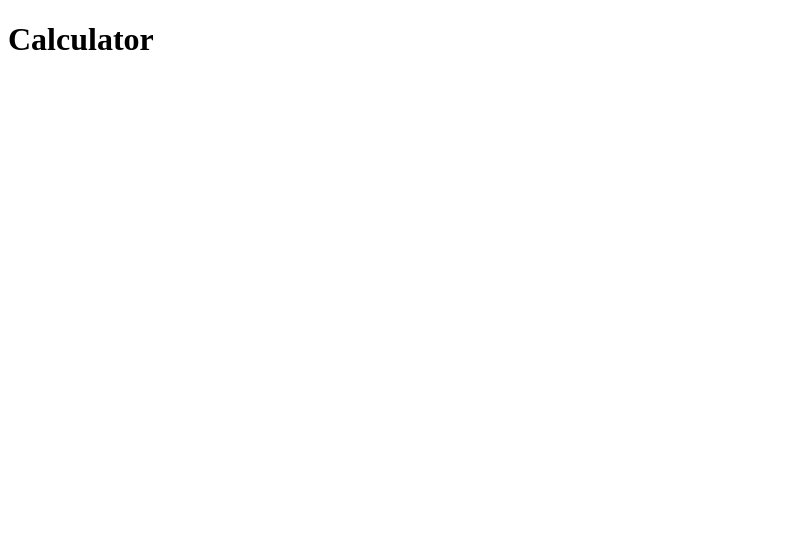
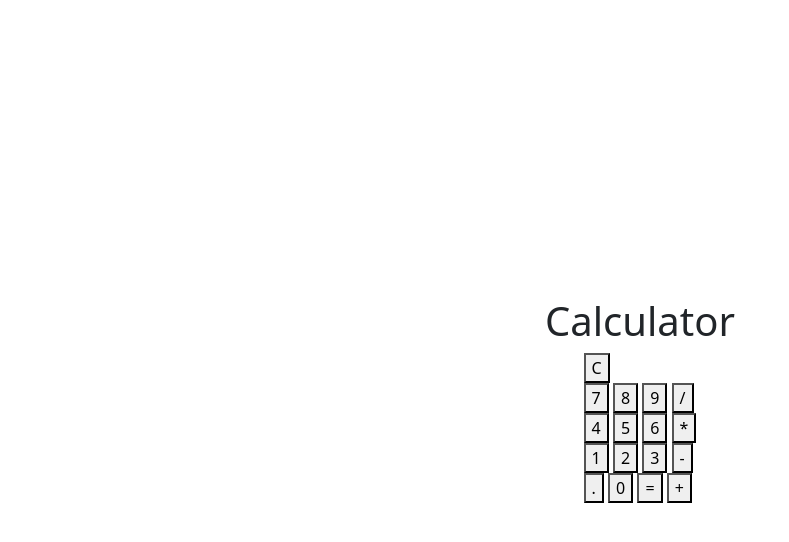
Before and after one commit to LukeBurton3D/calculator, a plain HTML site: page index.html in a window 1280 px wide. Shown: the whole page, without its empty margins (0-789 px from the left). Drawn offline with nearby package versions, Linux system fonts and the light colour scheme.

Commit message:
Added buttons and divs and installed bootstrap

```diff
--- a/index.html
+++ b/index.html
@@ -6,8 +6,39 @@
     <title>Calculator</title>
     <link rel="stylesheet" href="styles.css">
     <script src="main.js" defer></script>
+    <link href="https://cdn.jsdelivr.net/npm/bootstrap@5.3.7/dist/css/bootstrap.min.css" rel="stylesheet" integrity="sha384-LN+7fdVzj6u52u30Kp6M/trliBMCMKTyK833zpbD+pXdCLuTusPj697FH4R/5mcr" crossorigin="anonymous">
 </head>
 <body>
     <h1>Calculator</h1>
+    <div class="calculator">
+        <div class="first-row">
+            <div class="screen"></div>
+            <button class="clear">C</button>
+        </div>
+        <div class="other-rows">
+            <button class="number">7</button>
+            <button class="number">8</button>
+            <button class="number">9</button>
+            <button class="operator">/</button>
+        </div>
+        <div class="other-rows">
+            <button class="number">4</button>
+            <button class="number">5</button>
+            <button class="number">6</button>
+            <button class="operator">*</button>
+        </div>
+        <div class="other-rows">
+            <button class="number">1</button>
+            <button class="number">2</button>
+            <button class="number">3</button>
+            <button class="operator">-</button>
+        </div>
+        <div class="other-rows">
+            <button class="decimal">.</button>
+            <button class="number">0</button>
+            <button class="equal">=</button>
+            <button class="operator">+</button>
+        </div>
+    </div>
 </body>
 </html>
--- a/styles.css
+++ b/styles.css
@@ -0,0 +1,8 @@
+body {
+    display: flex;
+    justify-content: center;
+    align-items: center;
+    flex-direction: column;
+    width: 100vw;
+    height: 100vh;
+}
```
